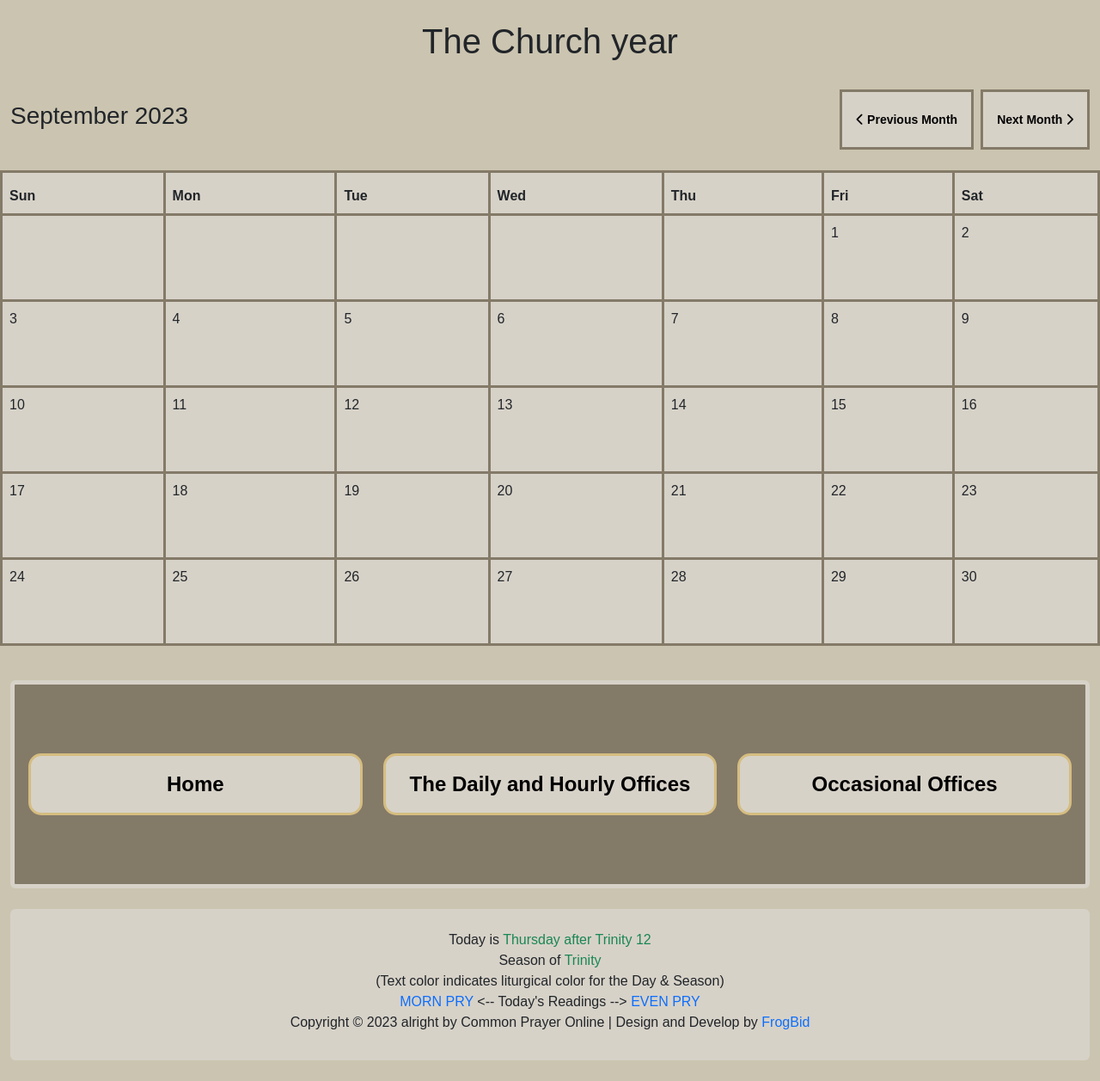
After one commit to Frogbid-Khl/W-Common-Prayer-Online, a PHP site: page /church-year.html in a window 1280 px wide. The commit adds this page. Shown: the whole page at 86% size. Run offline with PHP 8.4, Linux system fonts and the light colour scheme; some web fonts are replaced.

Commit message:
update all

```diff
--- a/assets/css/style.css
+++ b/assets/css/style.css
@@ -41,9 +41,10 @@ body{
     margin: auto;
 }
 
-.cpo-home-btn:hover{
-    border:3px solid #847a68;
-    background: #847a68;
+.cpo-home-btn:hover,.cpo-home-btn:active{
+    border:3px solid #847a68 !important;
+    background: #847a68 !important;
+    color: black !important;
 }
 
 .cpo-card-btn{
@@ -63,10 +64,10 @@ body{
     border-radius: 15px;
 }
 
-.cpo-btn-home:hover{
-    border:3px solid #d5bd80;
-    background: #d5bd80;
-    color: black;
+.cpo-btn-home:hover,.cpo-btn-home:active{
+    border:3px solid #d5bd80 !important;
+    background: #d5bd80 !important;
+    color: black !important;
 }
 
 .cpo-footer-card{
--- /dev/null
+++ b/church-year.html
@@ -0,0 +1,185 @@
+<!doctype html>
+<html lang="en">
+<head>
+    <meta charset="utf-8">
+    <meta content="width=device-width, initial-scale=1" name="viewport">
+    <link href="assets/images/favicon.ico" rel="icon" type="image/x-icon">
+    <title>Church Year - Common Prayer Online</title>
+    <link href="assets/vendor/Bootstrap/css/bootstrap.min.css" rel="stylesheet"/>
+    <link href="assets/vendor/FontAwesome/css/all.min.css" rel="stylesheet"/>
+    <link href='assets/vendor/Animate/animate.min.css' rel='stylesheet'/>
+    <link href="assets/css/style.css" rel="stylesheet"/>
+    <style>
+        .table > :not(caption) > * > * {
+            background: #d7d2c8 !important;
+            border: unset;
+        }
+
+        tr{
+            border: unset;
+        }
+
+        th{
+            height: 50px;
+            border: 3px solid #847a68 !important;
+        }
+
+        td{
+            height: 100px;
+            border: 3px solid #847a68 !important;
+        }
+
+        th,td{
+            border: 3px solid #847a68 !important;
+        }
+    </style>
+</head>
+<body>
+
+<section class="container-fluid">
+    <div class="row">
+        <div class="col-12 mt-4 text-center">
+            <h1>The Church year</h1>
+        </div>
+        <div class="col-12 mt-4">
+            <div class="d-flex justify-content-between align-items-center mb-3">
+                <h3 class="text-center" id="currentMonth"></h3>
+                <div class="d-flex justify-content-end align-items-end">
+                    <button id="prevMonth" class="btn btn-primary cpo-home-btn btn-sm ps-3 pe-3 d-block d-md-none me-1"><i class="fas fa-chevron-left"></i></button>
+                    <button id="nextMonth" class="btn btn-primary cpo-home-btn btn-sm ps-3 pe-3 d-block d-md-none ms-1"><i class="fas fa-chevron-right"></i></button>
+                    <button id="prevMonthDesktop" class="btn btn-primary cpo-home-btn btn-sm ps-3 pe-3 d-none d-md-block me-1"><i class="fas fa-chevron-left"></i> Previous Month</button>
+                    <button id="nextMonthDesktop" class="btn btn-primary cpo-home-btn btn-sm ps-3 pe-3 d-none d-md-block ms-1">Next Month <i class="fas fa-chevron-right"></i></button>
+                </div>
+            </div>
+        </div>
+    </div>
+    <div class="row mt-2" id="calendar"></div>
+</section>
+
+<section class="container-fluid">
+    <div class="card mt-4 cpo-card-btn wow fadeInDown" data-wow-delay="0.5s" data-wow-duration="1s">
+        <div class="row">
+            <div class="col-lg-4 mb-3">
+                <a class="btn btn-primary cpo-btn-home w-100" href="index.html">Home</a>
+            </div>
+            <div class="col-lg-4 mb-3">
+                <a class="btn btn-primary cpo-btn-home w-100" href="daily-office.html">The Daily and Hourly Offices</a>
+            </div>
+            <div class="col-lg-4 mb-3">
+                <a class="btn btn-primary cpo-btn-home w-100" href="occasional-office.html">Occasional Offices</a>
+            </div>
+        </div>
+    </div>
+</section>
+
+<section class="container-fluid mb-4">
+    <div class="card cpo-footer-card mt-4 text-center pt-4 pb-3 wow fadeInDown" data-wow-delay="0.5s"
+         data-wow-duration="1s">
+        <p>
+            Today is <span class="text-success">Thursday after Trinity 12</span>
+            <br/>
+            Season of <span class="text-success">Trinity</span>
+            <br/>
+            (Text color indicates liturgical color for the Day & Season)
+            <br/>
+            <span class="text-primary">MORN PRY</span> <-- Today's Readings --> <span
+                class="text-primary">EVEN PRY</span>
+            <br/>
+            Copyright ©
+            <script>document.write(/\d{4}/.exec(Date())[0])</script>
+            alright by Common Prayer Online | Design and Develop by <a class="text-decoration-none"
+                                                                       href="https://frogbid.com/">FrogBid</a>
+        </p>
+    </div>
+</section>
+<script src="assets/vendor/Bootstrap/js/bootstrap.bundle.min.js"></script>
+<script src="assets/vendor/jQuery/jquery-3.6.4.min.js"></script>
+<script src="assets/vendor/OwlCarousel/js/owl.carousel.min.js"></script>
+<script src="assets/vendor/Wow/wow.js"></script>
+<script src="assets/js/main.js"></script>
+<script>
+    document.addEventListener("DOMContentLoaded", function () {
+        const calendar = document.getElementById("calendar");
+        const prevMonthBtn = document.getElementById("prevMonth");
+        const nextMonthBtn = document.getElementById("nextMonth");
+        const prevMonthBtnDesktop = document.getElementById("prevMonthDesktop");
+        const nextMonthBtnDesktop = document.getElementById("nextMonthDesktop");
+        const currentMonthLabel = document.getElementById("currentMonth");
+
+        let currentMonth = new Date();
+
+        function generateCalendar() {
+            const year = currentMonth.getFullYear();
+            const month = currentMonth.getMonth();
+
+            const firstDay = new Date(year, month, 1);
+            const lastDay = new Date(year, month + 1, 0);
+
+            const daysInMonth = lastDay.getDate();
+
+            let calendarHTML = '<table class="table table-bordered">';
+            calendarHTML += '<thead><tr>';
+            calendarHTML += '<th>Sun</th>';
+            calendarHTML += '<th>Mon</th>';
+            calendarHTML += '<th>Tue</th>';
+            calendarHTML += '<th>Wed</th>';
+            calendarHTML += '<th>Thu</th>';
+            calendarHTML += '<th>Fri</th>';
+            calendarHTML += '<th>Sat</th>';
+            calendarHTML += '</tr></thead>';
+            calendarHTML += '<tbody><tr>';
+
+            let dayOfWeek = firstDay.getDay();
+
+            for (let i = 0; i < dayOfWeek; i++) {
+                calendarHTML += '<td></td>';
+            }
+
+            for (let day = 1; day <= daysInMonth; day++) {
+                if (dayOfWeek === 7) {
+                    calendarHTML += '</tr><tr>';
+                    dayOfWeek = 0;
+                }
+
+                calendarHTML += `<td>${day}</td>`;
+
+                dayOfWeek++;
+            }
+
+            calendarHTML += '</tr></tbody>';
+            calendarHTML += '</table>';
+
+            calendar.innerHTML = calendarHTML;
+        }
+
+        function updateCalendar() {
+            generateCalendar();
+            currentMonthLabel.textContent = new Intl.DateTimeFormat('en-US', { month: 'long', year: 'numeric' }).format(currentMonth);
+        }
+
+        generateCalendar();
+        updateCalendar();
+
+        prevMonthBtn.addEventListener("click", function () {
+            currentMonth.setMonth(currentMonth.getMonth() - 1);
+            updateCalendar();
+        });
+
+        nextMonthBtn.addEventListener("click", function () {
+            currentMonth.setMonth(currentMonth.getMonth() + 1);
+            updateCalendar();
+        });
+
+        prevMonthBtnDesktop.addEventListener("click", function () {
+            currentMonth.setMonth(currentMonth.getMonth() - 1);
+            updateCalendar();
+        });
+
+        nextMonthBtnDesktop.addEventListener("click", function () {
+            currentMonth.setMonth(currentMonth.getMonth() + 1);
+            updateCalendar();
+        });
+    });
+</script>
+</body>
+</html>
--- a/daily-office.html
+++ b/daily-office.html
@@ -114,6 +114,10 @@
         </p>
     </div>
 </section>
-
+<script src="assets/vendor/Bootstrap/js/bootstrap.bundle.min.js"></script>
+<script src="assets/vendor/jQuery/jquery-3.6.4.min.js"></script>
+<script src="assets/vendor/OwlCarousel/js/owl.carousel.min.js"></script>
+<script src="assets/vendor/Wow/wow.js"></script>
+<script src="assets/js/main.js"></script>
 </body>
 </html>
--- a/occasional-office.html
+++ b/occasional-office.html
@@ -132,6 +132,10 @@
         </p>
     </div>
 </section>
-
+<script src="assets/vendor/Bootstrap/js/bootstrap.bundle.min.js"></script>
+<script src="assets/vendor/jQuery/jquery-3.6.4.min.js"></script>
+<script src="assets/vendor/OwlCarousel/js/owl.carousel.min.js"></script>
+<script src="assets/vendor/Wow/wow.js"></script>
+<script src="assets/js/main.js"></script>
 </body>
 </html>
```
